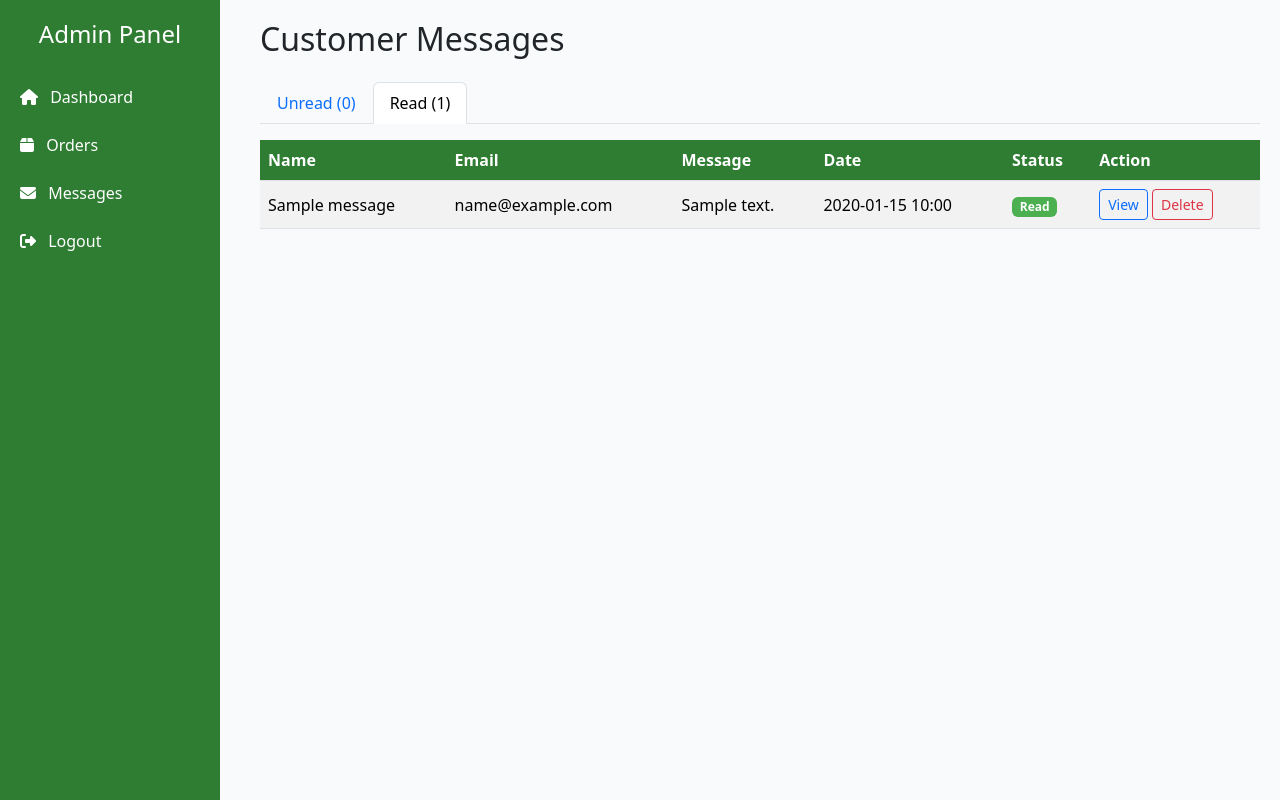
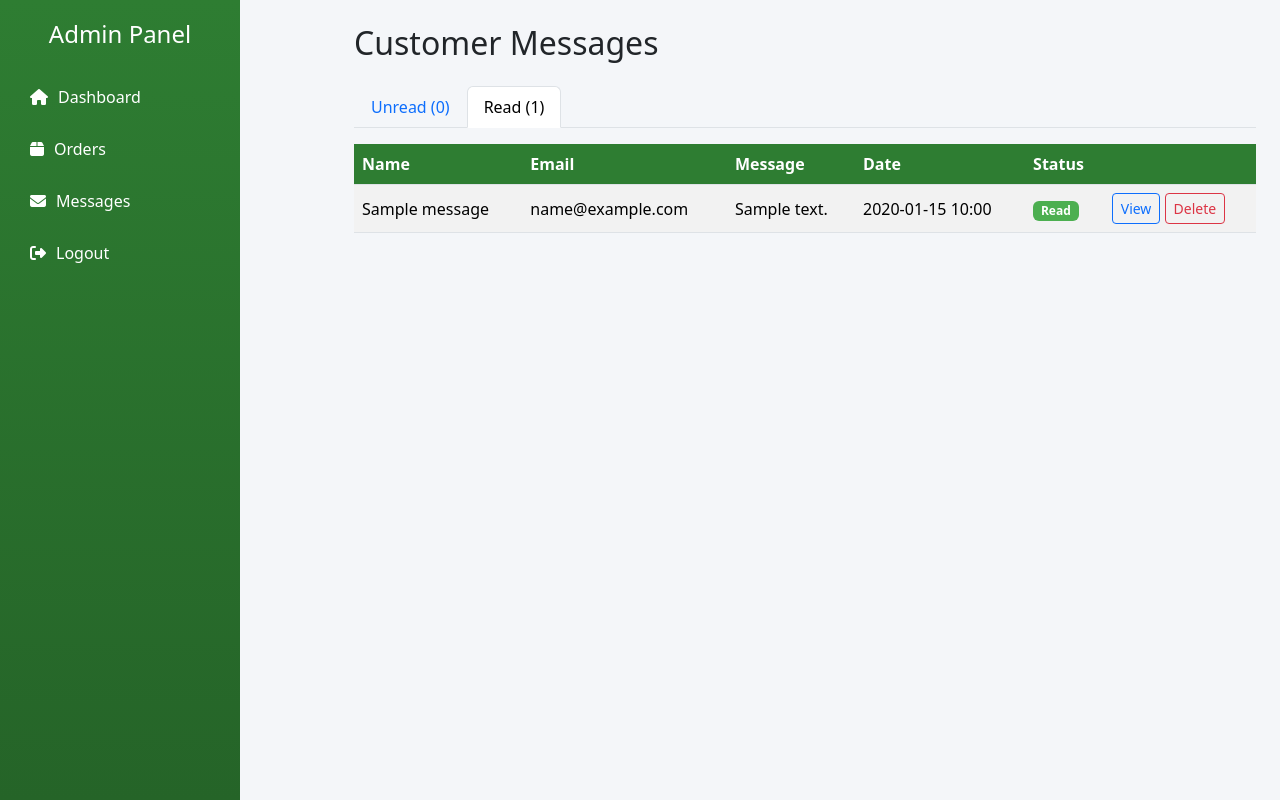
Before and after one commit to bergadminspices/berg-spices, a Flask app: page /admin/inquiries in a window 1280 px wide, after a click that opens the changed part. Run offline with Flask 3, Linux system fonts and the light colour scheme; the visitor is signed in with stand-in values (Sample User, id 1); a database or web service that is not in the repository returns one stand-in record (values such as "Sample title"); some libraries are stand-ins or nearby versions.

Commit message:
Update admin_inquiries.html

```diff
--- a/templates/admin_inquiries.html
+++ b/templates/admin_inquiries.html
@@ -4,56 +4,170 @@
   <meta charset="UTF-8">
   <title>Admin - Customer Messages</title>
   <meta name="viewport" content="width=device-width, initial-scale=1">
+
   <link href="https://cdn.jsdelivr.net/npm/bootstrap@5.3.2/dist/css/bootstrap.min.css" rel="stylesheet">
   <link href="https://cdnjs.cloudflare.com/ajax/libs/font-awesome/6.5.0/css/all.min.css" rel="stylesheet">
+
   <style>
-    body { background: #f9fafb; }
+    body {
+      background: #f4f6f9;
+    }
+
+    /* ================= SIDEBAR ================= */
     .sidebar {
-      height: 100vh; background: #2e7d32; padding-top: 20px; color: white; position: fixed; width: 220px;
+      width: 240px;
+      background: linear-gradient(180deg, #2e7d32, #256428);
+      color: white;
+      padding-top: 20px;
     }
-    .sidebar a { color: white; text-decoration: none; padding: 12px 20px; display: block; font-weight: 500; }
-    .sidebar a:hover { background: #256428; border-radius: 5px; }
-    .content { margin-left: 240px; padding: 20px; }
-    .table th { background: #2e7d32; color: white; }
-    .badge-unread { background-color: #ff9800; }
-    .badge-read { background-color: #4caf50; }
+
+    .sidebar a {
+      color: white;
+      text-decoration: none;
+      padding: 12px 20px;
+      display: flex;
+      align-items: center;
+      gap: 10px;
+      font-weight: 500;
+      border-radius: 10px;
+      margin: 4px 10px;
+      transition: background 0.2s ease;
+    }
+
+    .sidebar a:hover {
+      background: rgba(255,255,255,0.15);
+    }
+
+    /* ================= LAYOUT ================= */
+    .admin-layout {
+      min-height: 100vh;
+    }
+
+    .content {
+      padding: 24px;
+      flex: 1;
+    }
+
+    /* ================= TABLE ================= */
+    .table th {
+      background: #2e7d32;
+      color: white;
+      white-space: nowrap;
+    }
+
+    .badge-unread {
+      background-color: #ff9800;
+    }
+
+    .badge-read {
+      background-color: #4caf50;
+    }
+
+    /* ================= RESPONSIVE ================= */
+    @media (min-width: 768px) {
+      .offcanvas-md {
+        position: static;
+        transform: none !important;
+        visibility: visible !important;
+      }
+
+      .admin-layout {
+        display: flex;
+      }
+
+      .content {
+        margin-left: 90px;
+      }
+    }
   </style>
 </head>
 <body>
-  <div class="sidebar">
+
+<!-- MOBILE NAVBAR -->
+<nav class="navbar navbar-dark bg-success d-md-none">
+  <div class="container-fluid">
+    <button class="navbar-toggler" type="button"
+            data-bs-toggle="offcanvas"
+            data-bs-target="#adminSidebar">
+      <span class="navbar-toggler-icon"></span>
+    </button>
+    <span class="navbar-brand">Customer Messages</span>
+  </div>
+</nav>
+
+<div class="admin-layout">
+
+  <!-- SIDEBAR -->
+  <div class="offcanvas-md offcanvas-start sidebar" id="adminSidebar">
     <h4 class="text-center mb-4">Admin Panel</h4>
-    <a href="{{ url_for('admin_dashboard') }}"><i class="fas fa-home me-2"></i> Dashboard</a>
-    <a href="{{ url_for('admin_view_orders') }}"><i class="fas fa-box me-2"></i> Orders</a>
-    <a href="{{ url_for('admin_inquiries') }}"><i class="fas fa-envelope me-2"></i> Messages</a>
-    <a href="{{ url_for('logout') }}"><i class="fas fa-sign-out-alt me-2"></i> Logout</a>
+    <a href="{{ url_for('admin_dashboard') }}"><i class="fas fa-home"></i> Dashboard</a>
+    <a href="{{ url_for('admin_view_orders') }}"><i class="fas fa-box"></i> Orders</a>
+    <a href="{{ url_for('admin_inquiries') }}"><i class="fas fa-envelope"></i> Messages</a>
+    <a href="{{ url_for('logout') }}"><i class="fas fa-sign-out-alt"></i> Logout</a>
   </div>
 
+  <!-- CONTENT -->
   <div class="content">
+
     <h2 class="mb-4">Customer Messages</h2>
 
-    <ul class="nav nav-tabs mb-3" id="messageTabs">
-      <li class="nav-item"><a class="nav-link active" data-bs-toggle="tab" href="#unread">Unread ({{ unread|length }})</a></li>
-      <li class="nav-item"><a class="nav-link" data-bs-toggle="tab" href="#read">Read ({{ read|length }})</a></li>
+    <!-- TABS -->
+    <ul class="nav nav-tabs mb-3">
+      <li class="nav-item">
+        <a class="nav-link active" data-bs-toggle="tab" href="#unread">
+          Unread ({{ unread|length }})
+        </a>
+      </li>
+      <li class="nav-item">
+        <a class="nav-link" data-bs-toggle="tab" href="#read">
+          Read ({{ read|length }})
+        </a>
+      </li>
     </ul>
 
     <div class="tab-content">
+
+      <!-- UNREAD -->
       <div id="unread" class="tab-pane fade show active">
         {% if unread %}
         <div class="table-responsive">
           <table class="table table-striped table-hover align-middle">
-            <thead><tr><th>Name</th><th>Email</th><th>Message</th><th>Date</th><th>Status</th><th>Action</th></tr></thead>
+            <thead>
+              <tr>
+                <th>Name</th>
+                <th>Email</th>
+                <th>Message</th>
+                <th>Date</th>
+                <th>Status</th>
+                <th></th>
+              </tr>
+            </thead>
             <tbody>
               {% for inquiry in unread %}
               <tr>
                 <td>{{ inquiry.name }}</td>
                 <td>{{ inquiry.email }}</td>
-                <td>{{ inquiry.message[:50] }}{% if inquiry.message|length > 50 %}...{% endif %}</td>
-                <td>{{ inquiry.created_at if inquiry.created_at is string else inquiry.created_at.strftime('%Y-%m-%d %H:%M') }}</td>
+                <td>
+                  {{ inquiry.message[:50] }}
+                  {% if inquiry.message|length > 50 %}...{% endif %}
+                </td>
+                <td>
+                  {{ inquiry.created_at if inquiry.created_at is string
+                     else inquiry.created_at.strftime('%Y-%m-%d %H:%M') }}
+                </td>
                 <td><span class="badge badge-unread">Unread</span></td>
                 <td>
-                  <a href="{{ url_for('admin_view_inquiry', inquiry_id=inquiry._id) }}" class="btn btn-sm btn-outline-primary">View</a>
-                  <form action="{{ url_for('admin_delete_inquiry', inquiry_id=inquiry._id) }}" method="POST" style="display:inline;">
-                    <button type="submit" class="btn btn-sm btn-outline-danger" onclick="return confirm('Are you sure?')">Delete</button>
+                  <a href="{{ url_for('admin_view_inquiry', inquiry_id=inquiry._id) }}"
+                     class="btn btn-sm btn-outline-primary">
+                    View
+                  </a>
+                  <form method="POST"
+                        action="{{ url_for('admin_delete_inquiry', inquiry_id=inquiry._id) }}"
+                        class="d-inline">
+                    <button class="btn btn-sm btn-outline-danger"
+                            onclick="return confirm('Are you sure?')">
+                      Delete
+                    </button>
                   </form>
                 </td>
               </tr>
@@ -66,23 +180,47 @@
         {% endif %}
       </div>
 
+      <!-- READ -->
       <div id="read" class="tab-pane fade">
         {% if read %}
         <div class="table-responsive">
           <table class="table table-striped table-hover align-middle">
-            <thead><tr><th>Name</th><th>Email</th><th>Message</th><th>Date</th><th>Status</th><th>Action</th></tr></thead>
+            <thead>
+              <tr>
+                <th>Name</th>
+                <th>Email</th>
+                <th>Message</th>
+                <th>Date</th>
+                <th>Status</th>
+                <th></th>
+              </tr>
+            </thead>
             <tbody>
               {% for inquiry in read %}
               <tr>
                 <td>{{ inquiry.name }}</td>
                 <td>{{ inquiry.email }}</td>
-                <td>{{ inquiry.message[:50] }}{% if inquiry.message|length > 50 %}...{% endif %}</td>
-                <td>{{ inquiry.created_at if inquiry.created_at is string else inquiry.created_at.strftime('%Y-%m-%d %H:%M') }}</td>
+                <td>
+                  {{ inquiry.message[:50] }}
+                  {% if inquiry.message|length > 50 %}...{% endif %}
+                </td>
+                <td>
+                  {{ inquiry.created_at if inquiry.created_at is string
+                     else inquiry.created_at.strftime('%Y-%m-%d %H:%M') }}
+                </td>
                 <td><span class="badge badge-read">Read</span></td>
                 <td>
-                  <a href="{{ url_for('admin_view_inquiry', inquiry_id=inquiry._id) }}" class="btn btn-sm btn-outline-primary">View</a>
-                  <form action="{{ url_for('admin_delete_inquiry', inquiry_id=inquiry._id) }}" method="POST" style="display:inline;">
-                    <button type="submit" class="btn btn-sm btn-outline-danger" onclick="return confirm('Are you sure?')">Delete</button>
+                  <a href="{{ url_for('admin_view_inquiry', inquiry_id=inquiry._id) }}"
+                     class="btn btn-sm btn-outline-primary">
+                    View
+                  </a>
+                  <form method="POST"
+                        action="{{ url_for('admin_delete_inquiry', inquiry_id=inquiry._id) }}"
+                        class="d-inline">
+                    <button class="btn btn-sm btn-outline-danger"
+                            onclick="return confirm('Are you sure?')">
+                      Delete
+                    </button>
                   </form>
                 </td>
               </tr>
@@ -94,9 +232,11 @@
           <div class="alert alert-warning">No read messages.</div>
         {% endif %}
       </div>
+
     </div>
   </div>
+</div>
 
-  <script src="https://cdn.jsdelivr.net/npm/bootstrap@5.3.2/dist/js/bootstrap.bundle.min.js"></script>
+<script src="https://cdn.jsdelivr.net/npm/bootstrap@5.3.2/dist/js/bootstrap.bundle.min.js"></script>
 </body>
 </html>
```
